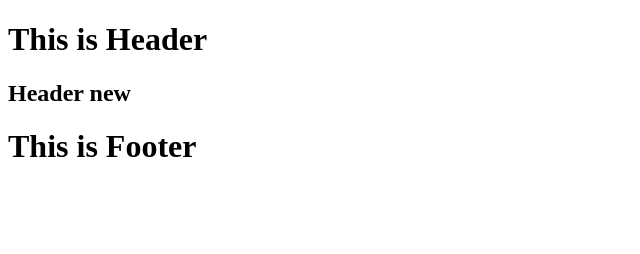
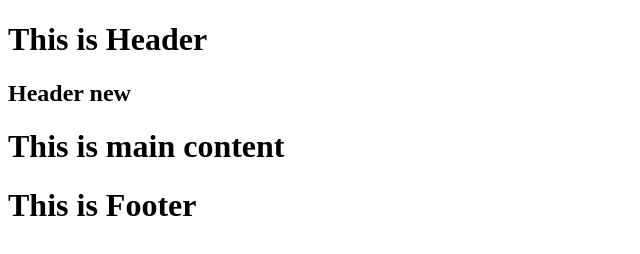
Before and after one commit to RostislavBR/VueProject, a plain HTML site: page index.html in a window 1280 px wide. Shown: the whole page, without its empty margins (0-640 px from the left). Drawn offline with Linux system fonts and the light colour scheme.

Commit message:
create content

```diff
--- a/index.html
+++ b/index.html
@@ -11,7 +11,11 @@
         <h1>This is Header</h1>
         <h2>Header new</h2>
     </header>
-    <div class="contianer"></div>
+    <main class="main">
+        <div class="contianer">
+            <h1>This is main content</h1>
+        </div>
+    </main>
     <footer class="footer">
         <h1>This is Footer</h1>
     </footer>
```
